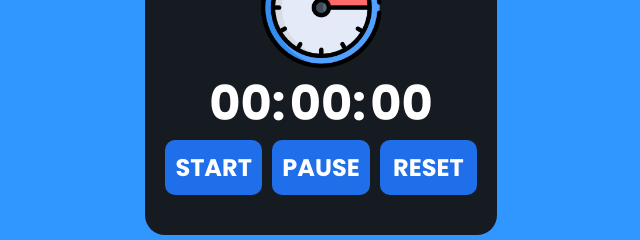
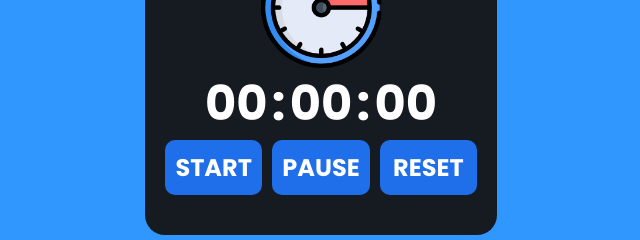
Before and after one commit to Luan-Pinheiro/Cronometro, a website built with Vite: page index.html in a window 1280 px wide. Shown: the part 344-584 px from the top of the page, 319-959 px from the left. Built offline with nearby package versions, Linux system fonts and the light colour scheme.

Commit message:
feat: changed chronometer display html structure

```diff
--- a/index.html
+++ b/index.html
@@ -17,8 +17,10 @@
     <div class="chronometer-container">
       <img src="/chronometer.png" id="logo">
       <div class="chronometer-display">
-        <span id="hours">00:</span>
-        <span id="minutes">00:</span>
+        <span id="hours">00</span>
+        <span id="hours">:</span>
+        <span id="minutes">00</span>
+        <span id="hours">:</span>
         <span id="seconds">00</span>
       </div>
       <div class="chronometer-buttons">
```
